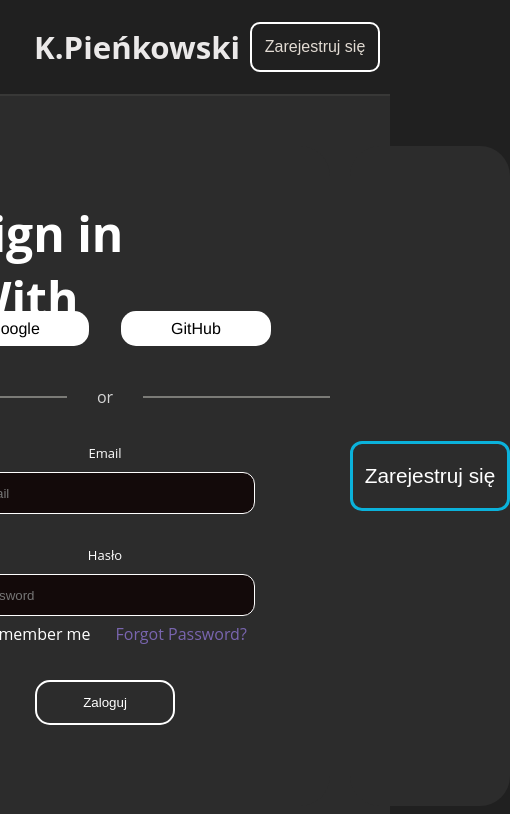
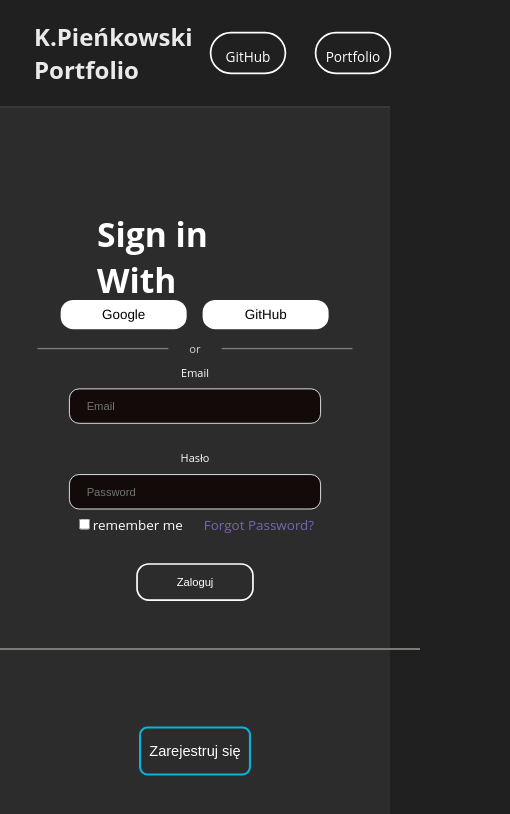
Before and after one commit to TheZetClaudio/Formularz, a plain HTML site: page Index.html in a window 390 px wide. Shown: the whole page, 510 px wide, since content can reach past the window. Drawn offline with Linux system fonts and the light colour scheme.

Commit message:
Mobile Updata + Fix

```diff
--- a/Index.html
+++ b/Index.html
@@ -11,12 +11,10 @@
 <!-----------------------------------NAVBAR--------------------------------------------------->
   <header>
     <div class="nav-bar">
-        <div class="logo"><a href="https://www.google.pl"><h2>K.Pieńkowski</h2></a></div>
+        <div class="logo"><h2>K.Pieńkowski Portfolio</h2></div>
         <div class="Links">
-            <a href="#"><p>GitHub</p></a>
-            <a href="https://www.youtube.com/watch?v=Jrg9KxGNeJY"><p>Youtobe</p></a>
+            <a href="https://github.com/TheZetClaudio"><p>GitHub</p></a>
             <a href="https://github.com/TheZetClaudio/Portfolio"><p>Portfolio</p></a>
-            <button class="register-link">Zarejestruj się</button>
         </div>
     </div>
   </header>
--- a/app.js
+++ b/app.js
@@ -34,6 +34,5 @@ let ShowRegister = () => {
     FormLeft.style.display='none';
     Or.style.display='none';
     Links.style.display='none';
-
 };
 RegisterButton.addEventListener('click', ShowRegister);
--- a/style.css
+++ b/style.css
@@ -32,8 +32,8 @@ header{
     padding-left: 10px;
     padding-right: 10px;
 }
-.logo a{
-    font-size: 1.3rem;
+.logo h2{
+    font-size: 1.5rem;
     color: #ebe9e9;
 }
 .Links{
@@ -71,19 +71,6 @@ header{
     color: rgb(226, 219, 211);
     font-size: 1rem;
 }
-.Links .register-link:hover{
-    scale: 1.1;
-    transition: 550ms;
-    border-color: rgba(32, 32, 32) rgba(32, 32, 32) #fff;
-    border-radius: 0px;
-}
-@media screen and (max-width: 1100px) {
-    .Links a{
-        display: none;
-    }
-}
-
-/* Add working list when width is less then 1100px */
 
 /*      LEFT    ------------------------------------------------------------------------------------------------- */
 section{
@@ -91,13 +78,13 @@ section{
     flex-direction: row;
     align-items: center;
     height: 90vh;
+    width: 100%;
     justify-content: center;
     background: rgb(44, 44, 44);
-
+    position: relative;
+    gap: 100px;
 }
 .left{
-    width: 540px;
-    height: 660px;
     background: rgb(44, 44, 44);
     display: flex;
     flex-direction: column;
@@ -141,7 +128,6 @@ section{
 .logowanie{
     position: relative;
     top: -50px;
-    gap: 13px;
     display: flex;
     flex-direction: row;
     justify-content: center;
@@ -284,8 +270,7 @@ input[type=email]:hover{
 /*     RIGHT    ------------------------------------------------------------------------------------------------- */
 
 .right{
-    width: 540px;
-    height: 660px;
+    position: relative;
     background: rgb(44, 44, 44);
     display: flex;
     flex-direction: column;
@@ -337,3 +322,39 @@ input[type=email]:hover{
     margin-bottom: 10px;
     font-size: small;
 }
+/*     Mobile   ------------------------------------------------------------------------------------------------- */
+
+
+@media screen and (max-width: 850px) {
+    section{
+        flex-direction: column;
+        width: 100%;
+        gap: 30px;
+    }
+    .left{
+        top: -60px;
+        scale: 0.7;
+    }
+    .logowanie{
+        scale: 1.2;
+        position: relative;
+        top: -30px;
+        gap: 1.2rem;
+    }
+    .form-left{
+        scale: 1.2;
+    }
+    .Split{
+        height: 2px;
+        width: 450px;
+    }
+    .right{
+        scale: 0.7;
+    }
+    .Sign-Right{
+        top: -90px;
+    }
+    .form-right{
+        scale: 1.2;
+    }
+}
```
